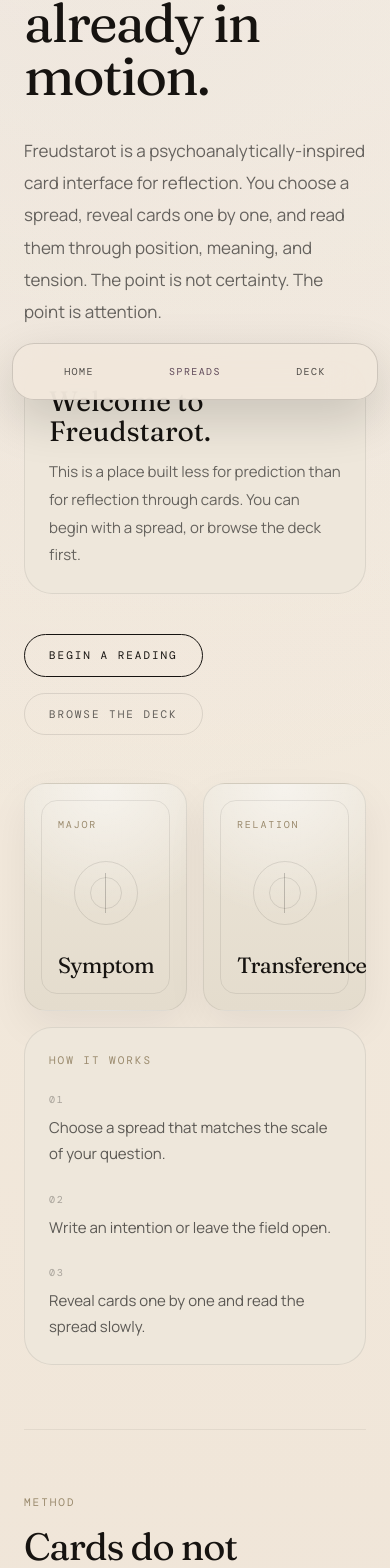
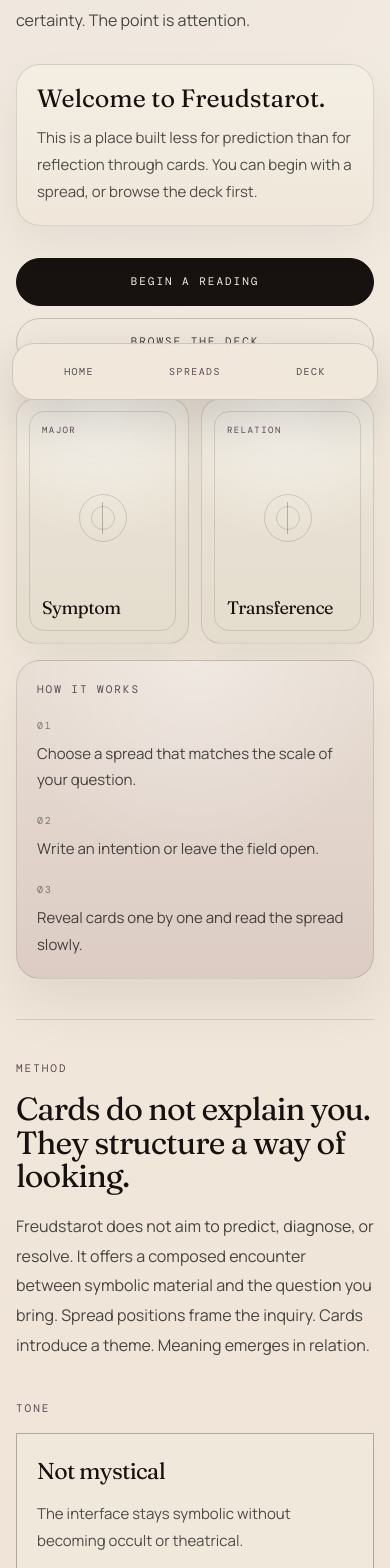
Before and after one commit to selaleakirmak-cmyk/freuds, a Next.js app: page /en in a window 390 px wide. Shown: the part 432-2000 px from the top of the page. Built offline with nearby package versions, Linux system fonts and the light colour scheme.

Commit message:
Make homepage mobile-first

```diff
--- a/app/[locale]/page.tsx
+++ b/app/[locale]/page.tsx
@@ -5,17 +5,17 @@ import { isValidLocale } from "@/lib/i18n";
 
 function HeroCard({ label, title }: { label: string; title: string }) {
   return (
-    <div className="rounded-[22px] border border-black/8 bg-[radial-gradient(circle_at_top,rgba(255,255,255,0.55),rgba(255,255,255,0)_55%),linear-gradient(180deg,#ece5d8,#e4dccd)] p-4 shadow-[0_16px_40px_rgba(0,0,0,0.06)]">
-      <div className="aspect-[2/3] rounded-[16px] border border-black/8 p-4">
+    <div className="rounded-[20px] border border-black/12 bg-[radial-gradient(circle_at_top,rgba(255,255,255,0.55),rgba(255,255,255,0)_55%),linear-gradient(180deg,#ece5d8,#e4dccd)] p-3 shadow-[0_16px_40px_rgba(0,0,0,0.06)] md:rounded-[22px] md:p-4">
+      <div className="aspect-[2/3] rounded-[15px] border border-black/12 p-3 md:rounded-[16px] md:p-4">
         <div className="flex h-full flex-col">
-          <p className="font-mono text-[10px] uppercase tracking-[0.18em] text-[#9B8B6E]">{label}</p>
+          <p className="font-mono text-[9px] uppercase tracking-[0.16em] text-[#5F4959] md:text-[10px]">{label}</p>
           <div className="flex flex-1 items-center justify-center">
-            <div className="relative flex h-16 w-16 items-center justify-center rounded-full border border-black/10">
-              <div className="absolute h-8 w-8 rounded-full border border-black/10" />
-              <div className="h-10 w-px bg-black/20" />
+            <div className="relative flex h-12 w-12 items-center justify-center rounded-full border border-black/14 md:h-16 md:w-16">
+              <div className="absolute h-6 w-6 rounded-full border border-black/14 md:h-8 md:w-8" />
+              <div className="h-8 w-px bg-black/24 md:h-10" />
             </div>
           </div>
-          <h3 className="font-serif text-[22px] leading-[1.05] text-[#161310]">{title}</h3>
+          <h3 className="font-serif text-[18px] leading-[1.05] text-[#171210] md:text-[22px]">{title}</h3>
         </div>
       </div>
     </div>
@@ -41,89 +41,89 @@ export default async function LocalizedHomePage({
       : "This is a place built less for prediction than for reflection through cards. You can begin with a spread, or browse the deck first.";
 
   return (
-    <div className="mx-auto max-w-7xl px-6 pb-20 pt-32 md:px-8">
-      <section className="grid gap-12 border-b border-black/6 pb-16 lg:grid-cols-[minmax(0,1.1fr)_420px] lg:items-end">
+    <div className="mx-auto max-w-7xl px-4 pb-10 pt-24 md:px-8 md:pb-20 md:pt-32">
+      <section className="grid gap-8 border-b border-black/12 pb-10 md:gap-12 md:pb-16 lg:grid-cols-[minmax(0,1.1fr)_420px] lg:items-end">
         <div>
-          <p className="font-mono text-[11px] uppercase tracking-[0.2em] text-[#9B8B6E]">{t.home.eyebrow}</p>
-          <h1 className="mt-5 max-w-4xl font-serif text-[54px] leading-[0.98] text-[#161310] md:text-[78px]">
+          <p className="font-mono text-[10px] uppercase tracking-[0.2em] text-[#5F4959] md:text-[11px]">{t.home.eyebrow}</p>
+          <h1 className="mt-5 max-w-4xl font-serif text-[42px] leading-[0.98] text-[#171210] md:text-[78px]">
             {t.home.heroLine1}
             <br />
             {t.home.heroLine2}
           </h1>
-          <p className="mt-8 max-w-2xl text-[17px] leading-[1.9] text-black/58">{t.home.body}</p>
-          <div className="mt-8 max-w-2xl rounded-[28px] border border-black/8 bg-[#EEE7DB] p-6">
-            <p className="font-serif text-[28px] leading-[1.08] text-[#161310]">{welcomeTitle}</p>
-            <p className="mt-3 text-[15px] leading-[1.85] text-black/58">{welcomeBody}</p>
+          <p className="mt-6 max-w-2xl text-[16px] leading-[1.85] text-black/70 md:mt-8 md:text-[17px]">{t.home.body}</p>
+          <div className="dream-panel mt-7 max-w-2xl rounded-[24px] p-5 md:mt-8 md:rounded-[28px] md:p-6">
+            <p className="font-serif text-[25px] leading-[1.08] text-[#171210] md:text-[28px]">{welcomeTitle}</p>
+            <p className="mt-3 text-[15px] leading-[1.8] text-black/68">{welcomeBody}</p>
           </div>
-          <div className="mt-10 flex flex-wrap gap-4">
-            <Link href={`/${locale}/spreads`} className="inline-flex items-center justify-center rounded-full border border-[#161310] px-6 py-3 font-mono text-[11px] uppercase tracking-[0.18em] text-[#161310] transition hover:bg-[#161310] hover:text-[#F4EFE4]">
+          <div className="mt-8 grid gap-3 sm:flex sm:flex-wrap md:mt-10 md:gap-4">
+            <Link href={`/${locale}/spreads`} className="inline-flex min-h-12 items-center justify-center rounded-full border border-[#171210] bg-[#171210] px-6 py-3 font-mono text-[11px] uppercase tracking-[0.18em] text-[#F4EFE4] transition hover:bg-[#5F4959] hover:border-[#5F4959]">
               {t.home.primaryCta}
             </Link>
-            <Link href={`/${locale}/deck`} className="inline-flex items-center justify-center rounded-full border border-black/10 px-6 py-3 font-mono text-[11px] uppercase tracking-[0.18em] text-black/60 transition hover:border-black/20 hover:text-[#161310]">
+            <Link href={`/${locale}/deck`} className="inline-flex min-h-12 items-center justify-center rounded-full border border-black/18 px-6 py-3 font-mono text-[11px] uppercase tracking-[0.18em] text-black/72 transition hover:border-black/30 hover:text-[#171210]">
               {t.home.secondaryCta}
             </Link>
           </div>
         </div>
 
         <div className="grid gap-4 sm:grid-cols-2 lg:grid-cols-1">
-          <div className="grid grid-cols-2 gap-4">
+          <div className="grid grid-cols-2 gap-3 md:gap-4">
             <HeroCard label={t.home.cardLabelMajor} title={locale === "tr" ? "Semptom" : "Symptom"} />
             <HeroCard label={t.home.cardLabelRelation} title={locale === "tr" ? "Aktarım" : "Transference"} />
           </div>
-          <div className="rounded-[28px] border border-black/8 bg-[#EEE7DB] p-6">
-            <p className="font-mono text-[11px] uppercase tracking-[0.18em] text-[#9B8B6E]">{t.home.howTitle}</p>
-            <ol className="mt-6 space-y-6">
+          <div className="dream-surface rounded-[24px] p-5 md:rounded-[28px] md:p-6">
+            <p className="font-mono text-[11px] uppercase tracking-[0.18em] text-[#5F4959]">{t.home.howTitle}</p>
+            <ol className="mt-5 space-y-5 md:mt-6 md:space-y-6">
               <li>
-                <p className="font-mono text-[10px] uppercase tracking-[0.18em] text-black/30">01</p>
-                <p className="mt-2 text-[15px] leading-[1.75] text-black/62">{t.home.step1}</p>
+                <p className="font-mono text-[10px] uppercase tracking-[0.18em] text-black/46">01</p>
+                <p className="mt-2 text-[15px] leading-[1.75] text-black/70">{t.home.step1}</p>
               </li>
               <li>
-                <p className="font-mono text-[10px] uppercase tracking-[0.18em] text-black/30">02</p>
-                <p className="mt-2 text-[15px] leading-[1.75] text-black/62">{t.home.step2}</p>
+                <p className="font-mono text-[10px] uppercase tracking-[0.18em] text-black/46">02</p>
+                <p className="mt-2 text-[15px] leading-[1.75] text-black/70">{t.home.step2}</p>
               </li>
               <li>
-                <p className="font-mono text-[10px] uppercase tracking-[0.18em] text-black/30">03</p>
-                <p className="mt-2 text-[15px] leading-[1.75] text-black/62">{t.home.step3}</p>
+                <p className="font-mono text-[10px] uppercase tracking-[0.18em] text-black/46">03</p>
+                <p className="mt-2 text-[15px] leading-[1.75] text-black/70">{t.home.step3}</p>
               </li>
             </ol>
           </div>
         </div>
       </section>
 
-      <section className="grid gap-14 py-16 lg:grid-cols-2">
+      <section className="grid gap-10 py-10 md:gap-14 md:py-16 lg:grid-cols-2">
         <div>
-          <p className="font-mono text-[11px] uppercase tracking-[0.18em] text-[#9B8B6E]">{t.home.methodEyebrow}</p>
-          <h2 className="mt-4 font-serif text-[38px] leading-[1.04] text-[#161310]">
+          <p className="font-mono text-[11px] uppercase tracking-[0.18em] text-[#5F4959]">{t.home.methodEyebrow}</p>
+          <h2 className="mt-4 font-serif text-[32px] leading-[1.04] text-[#171210] md:text-[38px]">
             {t.home.methodTitle1}
             <br />
             {t.home.methodTitle2}
           </h2>
-          <p className="mt-6 max-w-xl text-[16px] leading-[1.9] text-black/58">{t.home.methodBody}</p>
+          <p className="mt-5 max-w-xl text-[16px] leading-[1.85] text-black/70 md:mt-6 md:leading-[1.9]">{t.home.methodBody}</p>
         </div>
         <div>
-          <p className="font-mono text-[11px] uppercase tracking-[0.18em] text-[#9B8B6E]">{t.home.toneEyebrow}</p>
-          <div className="mt-4 grid gap-px border border-black/8 bg-black/8">
+          <p className="font-mono text-[11px] uppercase tracking-[0.18em] text-[#5F4959]">{t.home.toneEyebrow}</p>
+          <div className="mt-4 grid gap-px border border-black/14 bg-black/14">
             {[
               { title: t.home.tone1Title, text: t.home.tone1Body },
               { title: t.home.tone2Title, text: t.home.tone2Body },
               { title: t.home.tone3Title, text: t.home.tone3Body },
             ].map((item) => (
-              <div key={item.title} className="bg-[#F4EFE4] p-6">
-                <h3 className="font-serif text-[24px] text-[#161310]">{item.title}</h3>
-                <p className="mt-3 text-[15px] leading-[1.8] text-black/56">{item.text}</p>
+              <div key={item.title} className="bg-[#F1E8DC] p-5 md:p-6">
+                <h3 className="font-serif text-[23px] text-[#171210] md:text-[24px]">{item.title}</h3>
+                <p className="mt-3 text-[15px] leading-[1.8] text-black/68">{item.text}</p>
               </div>
             ))}
           </div>
         </div>
       </section>
 
-      <section className="border-t border-black/6 pt-16">
+      <section className="border-t border-black/12 pt-10 md:pt-16">
         <div className="max-w-3xl">
-          <p className="font-mono text-[11px] uppercase tracking-[0.18em] text-[#9B8B6E]">{t.home.beginEyebrow}</p>
-          <h2 className="mt-4 font-serif text-[40px] leading-[1.04] text-[#161310]">{t.home.beginTitle}</h2>
-          <p className="mt-5 text-[16px] leading-[1.85] text-black/58">{t.home.beginBody}</p>
+          <p className="font-mono text-[11px] uppercase tracking-[0.18em] text-[#5F4959]">{t.home.beginEyebrow}</p>
+          <h2 className="mt-4 font-serif text-[32px] leading-[1.04] text-[#171210] md:text-[40px]">{t.home.beginTitle}</h2>
+          <p className="mt-5 text-[16px] leading-[1.85] text-black/70">{t.home.beginBody}</p>
           <div className="mt-8">
-            <Link href={`/${locale}/spreads`} className="font-mono text-[11px] uppercase tracking-[0.18em] text-[#9B8B6E] transition hover:text-[#161310]">
+            <Link href={`/${locale}/spreads`} className="font-mono text-[11px] uppercase tracking-[0.18em] text-[#5F4959] transition hover:text-[#171210]">
               {t.home.beginLink} →
             </Link>
           </div>
```
